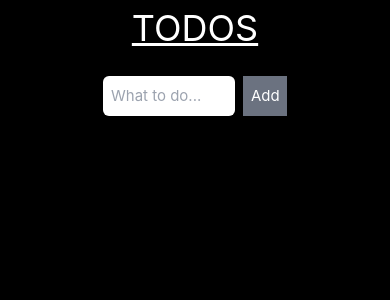
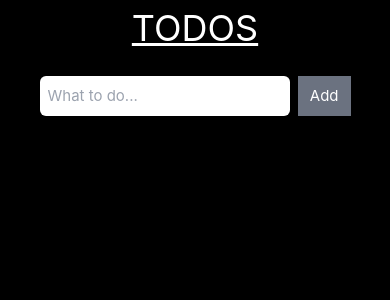
Before and after one commit to Indiedude78/Vue-Todo-App, a Vue app: page / in a window 390 px wide. Shown: the top 300 px of the page. Built offline with nearby package versions, Linux system fonts and the light colour scheme.

Commit message:
Added new styling and responsiveness

```diff
--- a/src/components/todo.vue
+++ b/src/components/todo.vue
@@ -37,23 +37,25 @@ export default {
 
 <template>
     <div class="flex justify-center w-full">
-        <div class="flex items-center justify-center p-5 w-2/3">
-            <input class="text-black w-3/5 p-2 rounded-md" type="text" v-model="todo" placeholder="What to do..." />
+        <div id="todo-div" class="flex items-center justify-center p-5 w-2/3">
+            <input id="todo-input" class="text-black w-3/5 p-2 rounded-md" type="text" v-model="todo"
+                placeholder="What to do..." />
             <button id="add-todo-button" class="bg-gray-500 w-1/5 ml-2 p-2" @click="addTodo">Add</button>
         </div>
     </div>
 
     <div class="flex justify-center m-auto w-full">
         <ul class="w-4/5">
-            <li class="flex justify-between items-center bg-slate-400 bg-opacity-30 p-3 mb-3 rounded-md"
-                v-for="todo in todos" :key="todo.id" :id="todo.id">
+            <li id="todo-item" class="flex justify-between items-center bg-slate-400 bg-opacity-30 p-3 mb-3 rounded-md"
+                :class="{ 'bg-green-800 bg-opacity-40': todo.completed }" v-for="todo in todos" :key="todo.id"
+                :id="todo.id">
                 <div>
                     <p class="text-lg" :class="[todo.completed === true ? 'line-through' : '']">
                         {{todo.title}}
                     </p>
                     <p class="text-xs text-slate-500">{{todo.created}}</p>
                 </div>
-                <div>
+                <div class="flex no-wrap">
                     <button class="bg-green-800 p-2 h-fit mr-2" @click="doneTodo(todo.id)">&check;</button>
                     <button class="bg-red-800 p-2 h-fit" @click="removeTodo(todo.id)">&times;</button>
                 </div>
@@ -66,4 +68,57 @@ export default {
 #add-todo-button:hover {
     background-color: #4CAF50;
 }
+
+#todo-item {
+    box-shadow: -2px 3px 9px -3px rgba(196, 196, 196, 0.36);
+    -webkit-box-shadow: -2px 3px 9px -3px rgba(196, 196, 196, 0.36);
+    -moz-box-shadow: -2px 3px 9px -3px rgba(196, 196, 196, 0.36);
+}
+
+#todo-item:hover {
+    transform: scale(1.02);
+}
+
+@media only screen and (max-width: 1200px) {
+
+    /*Tablets [601px -> 1200px]*/
+    #todo-div {
+        width: 70%;
+    }
+
+    #todo-input {
+        /*width: 100%;*/
+        width: 100%;
+    }
+}
+
+@media only screen and (max-width: 600px) {
+
+    /*Big smartphones [426px -> 600px]*/
+    #todo-div {
+        width: 90%;
+    }
+
+    #todo-input {
+        /*width: 100%;*/
+        width: 100%;
+    }
+
+    #add-todo-button {
+        width: 20%;
+    }
+}
+
+@media only screen and (max-width: 425px) {
+
+    /*Small smartphones [325px -> 425px]*/
+    #todo-div {
+        width: 90%;
+    }
+
+    #todo-input {
+        /*width: 100%;*/
+        width: 100%;
+    }
+}
 </style>
```
